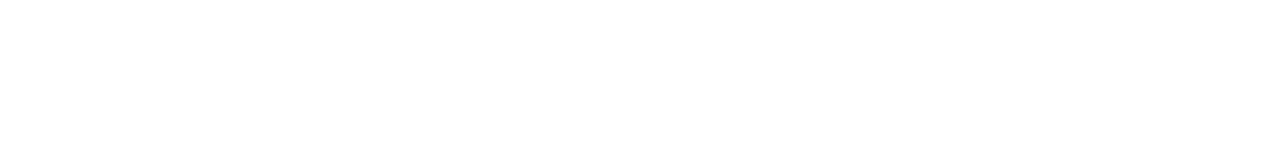
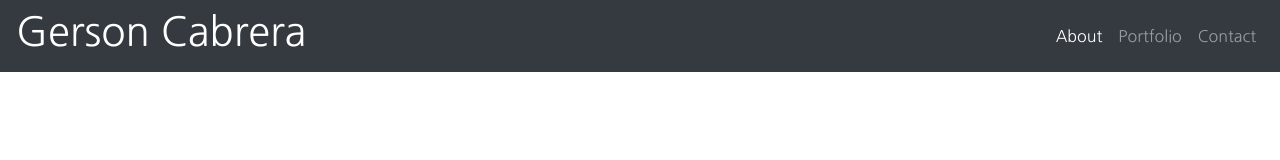
Before and after one commit to ga-cabrera/Bootstap-Portfolio.io, a plain HTML site: page contact.html in a window 1280 px wide. Drawn offline with nearby package versions, Linux system fonts and the light colour scheme.

Commit message:
added navbar to all pages

```diff
--- a/contact.html
+++ b/contact.html
@@ -6,9 +6,37 @@
     <title> Bootstrap Portfolio</title>
     <!-- Bootsrap CDN -->
     <link rel="stylesheet" href="https://stackpath.bootstrapcdn.com/bootstrap/4.3.1/css/bootstrap.min.css" integrity="sha384-ggOyR0iXCbMQv3Xipma34MD+dH/1fQ784/j6cY/iJTQUOhcWr7x9JvoRxT2MZw1T" crossorigin="anonymous">
+
+  <!-- Google Fonts Link -->
+  <link href="https://fonts.googleapis.com/css?family=Nanum+Gothic|Quicksand&display=swap" rel="stylesheet">
+
+    <!--  font-family: 'Nanum Gothic', sans-serif;
+        font-family: 'Quicksand', sans-serif;
+    -->
 </head>
 
 <body>
+
+<!-- NavBar -->
+<nav class="navbar sticky-top navbar-expand-lg navbar-dark bg-dark" style="color:white; font-family: 'Nanum Gothic', sans-serif;">
+  <h1>Gerson Cabrera</h1>
+  <button class="navbar-toggler" type="button" data-toggle="collapse" data-target="#navbarNav" aria-controls="navbarNav" aria-expanded="false" aria-label="Toggle navigation">
+    <span class="navbar-toggler-icon"></span>
+  </button>
+  <div class="collapse navbar-collapse" id="navbarNav">
+    <ul class="navbar-nav ml-auto">
+      <li class="nav-item active">
+        <a class="nav-link" href="#">About</a>
+      </li>
+      <li class="nav-item">
+        <a class="nav-link" href="#">Portfolio</a>
+      </li>
+      <li class="nav-item">
+        <a class="nav-link" href="#">Contact</a>
+      </li>
+    </ul>
+  </div>
+</nav>
 
 
 </body>
```
Also changed, not shown: index.html (+28 -0 lines), portfolio.html (+28 -0 lines).
